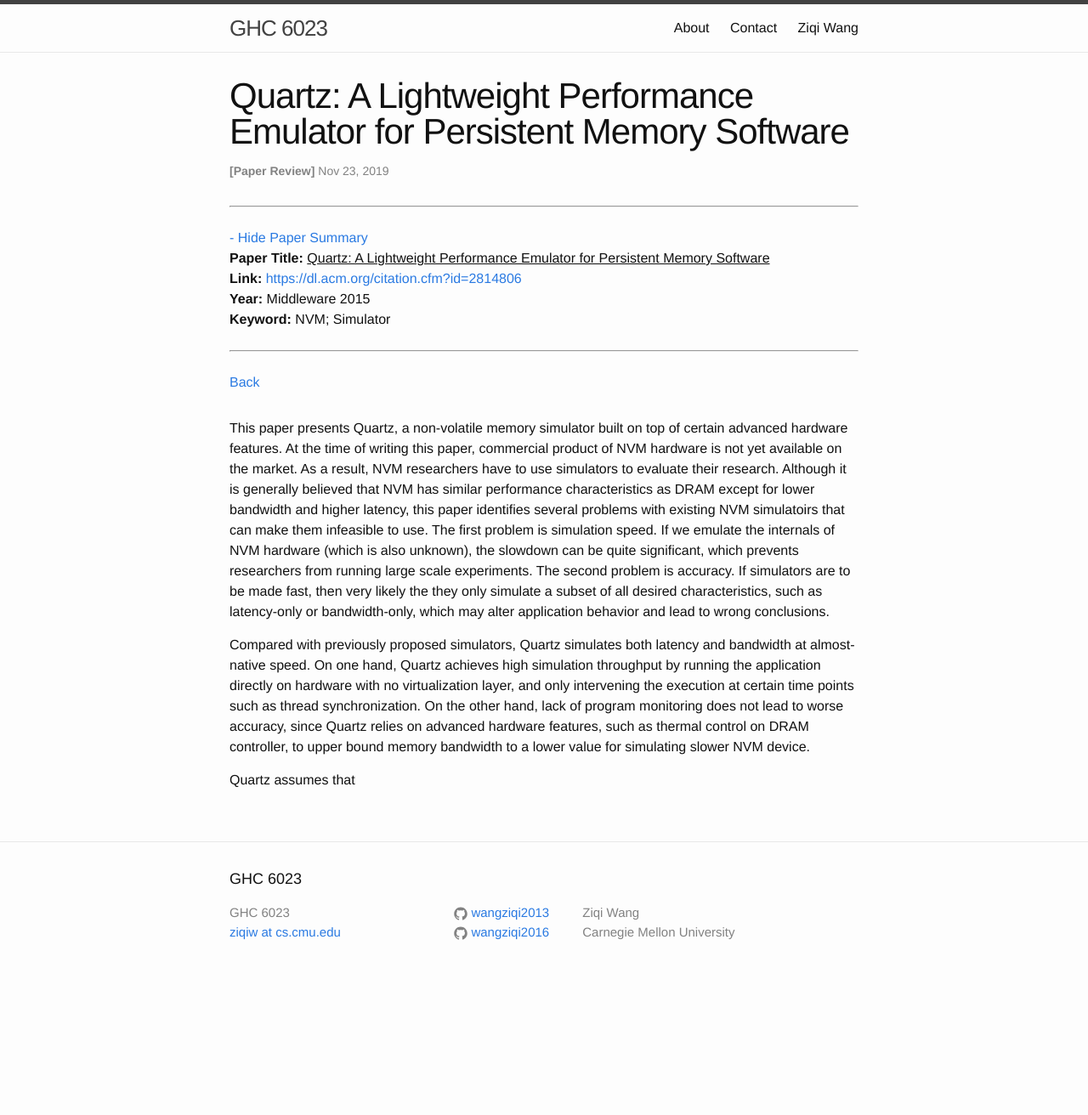
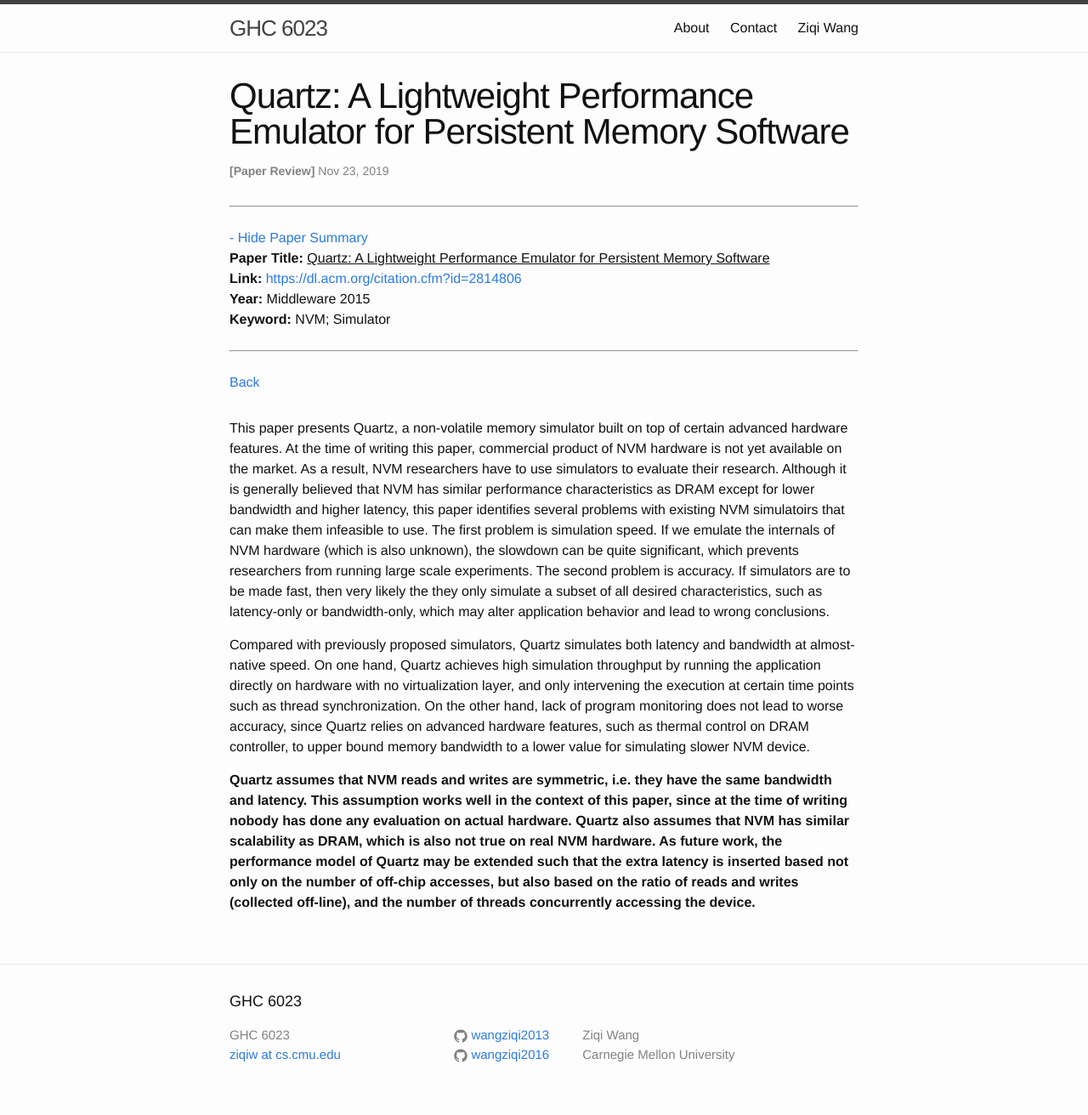
Before and after one commit to wangziqi2013/wangziqi2013.github.io, a Jekyll site: the page built from _posts/2019-11-23-quartz.markdown, in a window 1280 px wide. Shown: the whole page at 85% size. Built offline with Jekyll 4.4.1, drawn with Linux system fonts in a browser that asks for light colours; before the commit the page ends 1168 px from its top, so only the background shows below that.

Commit message:
Adding assumption

```diff
--- a/_posts/2019-11-23-quartz.markdown
+++ b/_posts/2019-11-23-quartz.markdown
@@ -29,4 +29,9 @@ layer, and only intervening the execution at certain time points such as thread
 lack of program monitoring does not lead to worse accuracy, since Quartz relies on advanced hardware features, such as thermal
 control on DRAM controller, to upper bound memory bandwidth to a lower value for simulating slower NVM device.
 
-Quartz assumes that
+**Quartz assumes that NVM reads and writes are symmetric, i.e. they have the same bandwidth and latency. This assumption
+works well in the context of this paper, since at the time of writing nobody has done any evaluation on actual
+hardware. Quartz also assumes that NVM has similar scalability as DRAM, which is also not true on real NVM hardware.
+As future work, the performance model of Quartz may be extended such that the extra latency is inserted based not
+only on the number of off-chip accesses, but also based on the ratio of reads and writes (collected off-line), and the
+number of threads concurrently accessing the device.**
```
